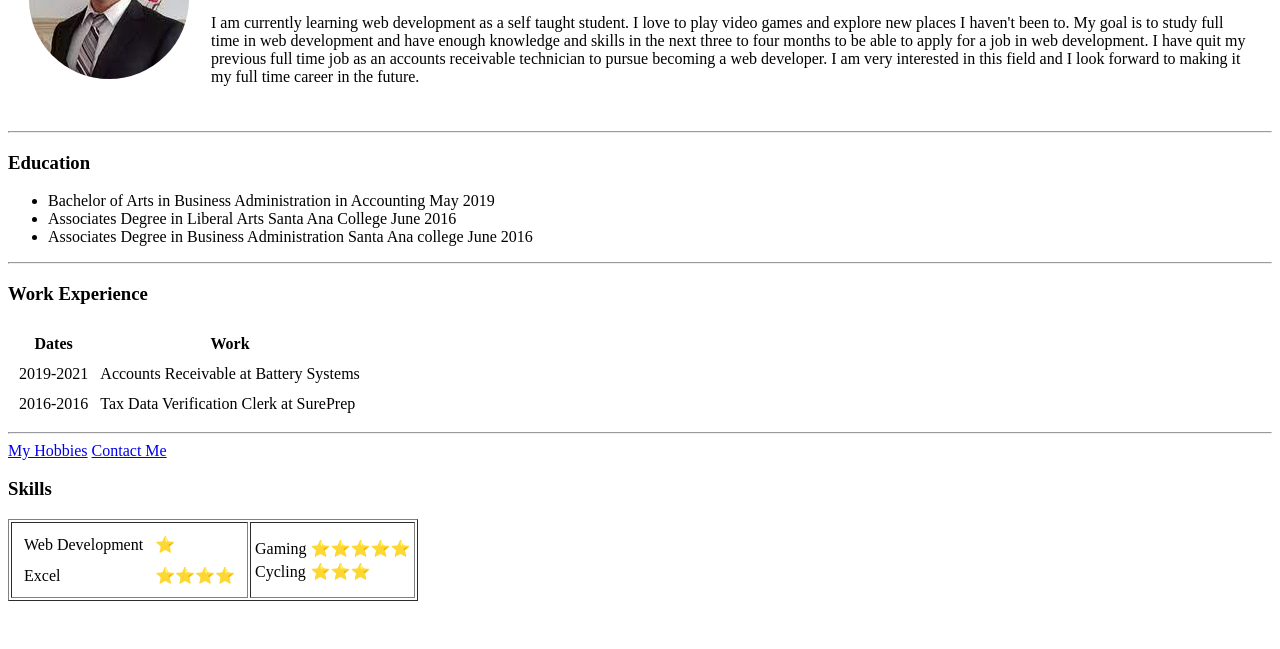
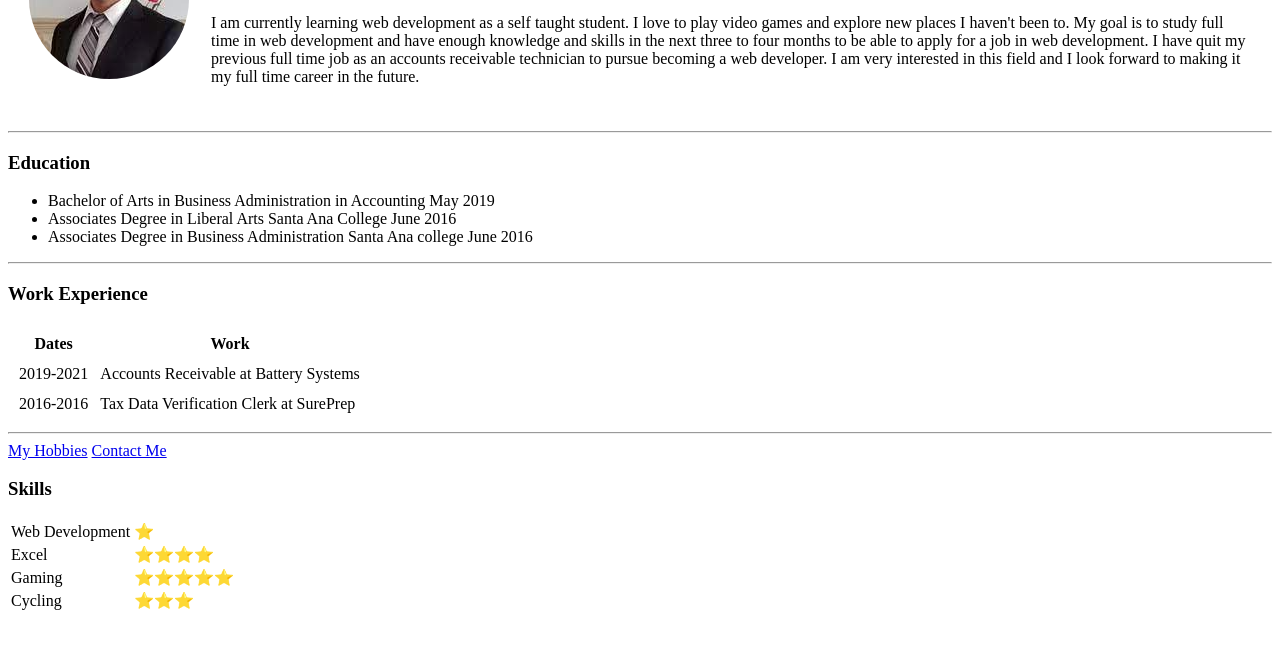
Before and after one commit to eli1714/cv, a plain HTML site: page index.html in a window 1280 px wide. Shown: the part 129-778 px from the top of the page. Drawn offline with Linux system fonts and the light colour scheme.

Commit message:
Update index.html

```diff
--- a/index.html
+++ b/index.html
@@ -52,10 +52,7 @@
   <a href="Contact Me.html">Contact Me</a>
 </body>
 <h3>Skills</h3>
-<table border="1">
-    <tr>
-      <td>
-        <table cellspacing="10">
+<table>
   <tr>
     <td>Web Development</td>
     <td>⭐</td>
@@ -64,10 +61,6 @@
     <td>Excel</td>
     <td>⭐⭐⭐⭐</td>
   </tr>
-        </table>
-      </td>
-      <td>
-        <table>
   <tr>
     <td>Gaming </td>
     <td>⭐⭐⭐⭐⭐</td>
@@ -77,8 +70,5 @@
     <td>⭐⭐⭐</td>
   </tr>
 </table>
-      </td>
-    </tr>
-  </table>
 
 </html>
```
Lines whose indentation alone changed are shown as unchanged.
